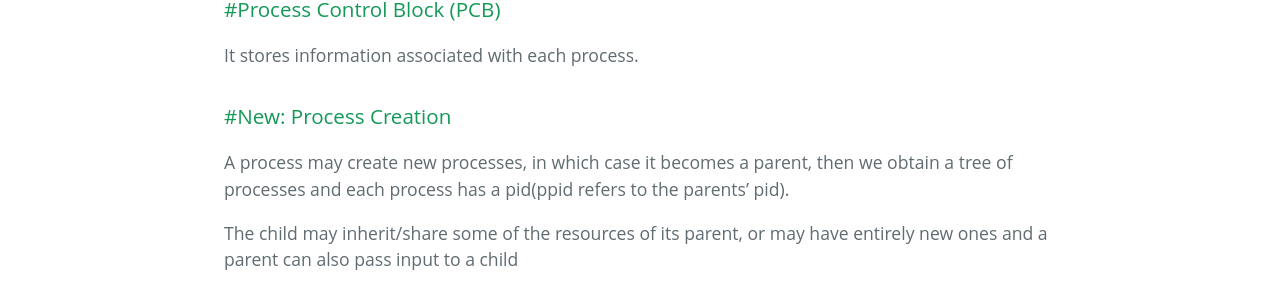
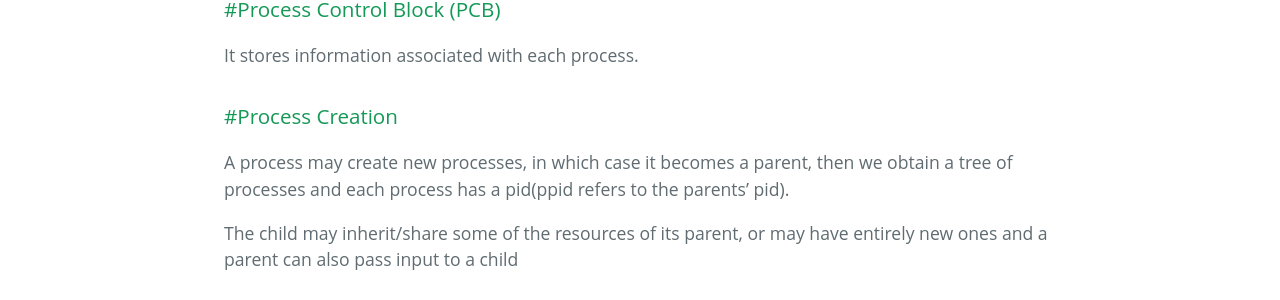
Before and after one commit to NishikinoSky/NishikinoSky.github.io, a Jekyll site: the page built from _posts/2020-10-16-Operating-System.md, in a window 1280 px wide and 900 px high, scrolled down 1321 px. Shown: the part 158-458 px from the top of the window. Built offline with Jekyll 4.4.1, drawn with Linux system fonts in a browser that asks for light colours; some web fonts are replaced.

Commit message:
Update 2020-10-16-Operating-System.md

```diff
--- a/_posts/2020-10-16-Operating-System.md
+++ b/_posts/2020-10-16-Operating-System.md
@@ -40,7 +40,7 @@ Terminated:  The process has finished execution
 ### #Process Control Block (PCB)
 It stores information associated with each process.
 
-### #New: Process Creation
+### #Process Creation
 A process may create new processes, in which case it becomes a parent, then we obtain a tree of processes and each process has a pid(ppid refers to the parents' pid).
 
 The child may inherit/share some of the resources of its parent, or may have entirely new ones and a parent can also pass input to a child
```
